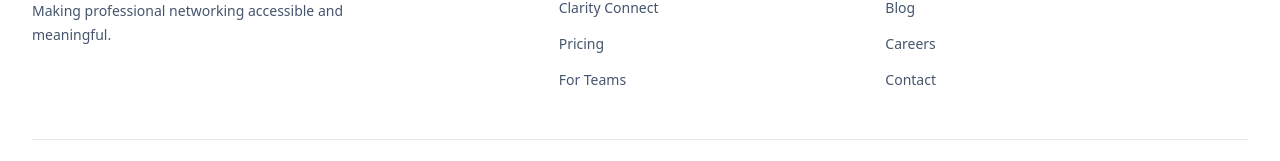
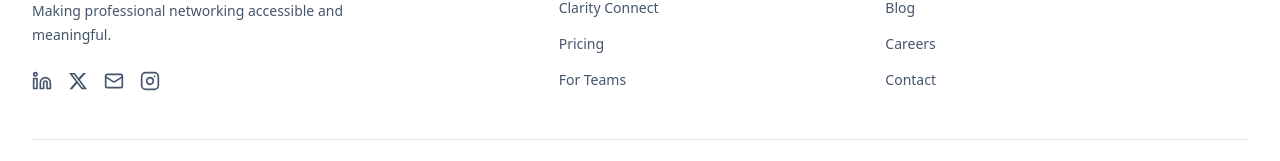
Before and after one commit to hyZenith/GrowthYari, a Next.js app: page / in a window 1280 px wide. Shown: the part 4270-4431 px from the top of the page. Built offline with nearby package versions, Linux system fonts and the light colour scheme.

Commit message:
add social media icons

```diff
--- a/components/footer.tsx
+++ b/components/footer.tsx
@@ -1,4 +1,7 @@
 "use client";
+
+import { Linkedin, Mail, Instagram } from "lucide-react";
+import { FaXTwitter } from "react-icons/fa6";
 
 export function Footer() {
   return (
@@ -23,6 +26,42 @@ export function Footer() {
               <p className="mt-4 text-sm leading-6 text-slate-600">
                 Real networks built through real conversations. Making professional networking accessible and meaningful.
               </p>
+              <div className="mt-6 flex gap-4">
+                <a
+                  href="https://www.linkedin.com/company/growthyari"
+                  target="_blank"
+                  rel="noopener noreferrer"
+                  className="text-slate-600 transition-colors hover:text-slate-900"
+                  aria-label="LinkedIn"
+                >
+                  <Linkedin className="h-5 w-5" />
+                </a>
+                <a
+                  href="https://x.com/growthyari"
+                  target="_blank"
+                  rel="noopener noreferrer"
+                  className="text-slate-600 transition-colors hover:text-slate-900"
+                  aria-label="X (formerly Twitter)"
+                >
+                  <FaXTwitter className="h-5 w-5" />
+                </a>
+                <a
+                  href="mailto:contact@growthyari.com"
+                  className="text-slate-600 transition-colors hover:text-slate-900"
+                  aria-label="Email"
+                >
+                  <Mail className="h-5 w-5" />
+                </a>
+                <a
+                  href="https://instagram.com/growthyari"
+                  target="_blank"
+                  rel="noopener noreferrer"
+                  className="text-slate-600 transition-colors hover:text-slate-900"
+                  aria-label="Instagram"
+                >
+                  <Instagram className="h-5 w-5" />
+                </a>
+              </div>
             </div>
 
             {/* Products */}
--- a/components/header.tsx
+++ b/components/header.tsx
@@ -36,7 +36,7 @@ export function Header() {
             </a>
 
             <a
-              href="/about"
+              href="/Dashboard"
               className="inline-flex items-center gap-2 text-sm font-medium text-slate-600 transition-colors hover:text-slate-900 focus-visible:outline-none focus-visible:ring-2 focus-visible:ring-emerald-600 focus-visible:ring-offset-2"
             >
               <svg
@@ -56,7 +56,7 @@ export function Header() {
             </a>
 
             <a
-              href="/services"
+              href="/events"
               className="inline-flex items-center gap-2 text-sm font-medium text-slate-600 transition-colors hover:text-slate-900 focus-visible:outline-none focus-visible:ring-2 focus-visible:ring-emerald-600 focus-visible:ring-offset-2"
             >
               <svg
--- a/package.json
+++ b/package.json
@@ -10,10 +10,12 @@
   },
   "dependencies": {
     "class-variance-authority": "^0.7.1",
+    "lucide-react": "^0.562.0",
     "motion": "^12.23.26",
     "next": "16.0.10",
     "react": "19.2.1",
     "react-dom": "19.2.1",
+    "react-icons": "^5.5.0",
     "tailwind-merge": "^3.4.0"
   },
   "devDependencies": {
```
Also changed, not shown: 1 other file (tests, documents, lock files or other folders).
